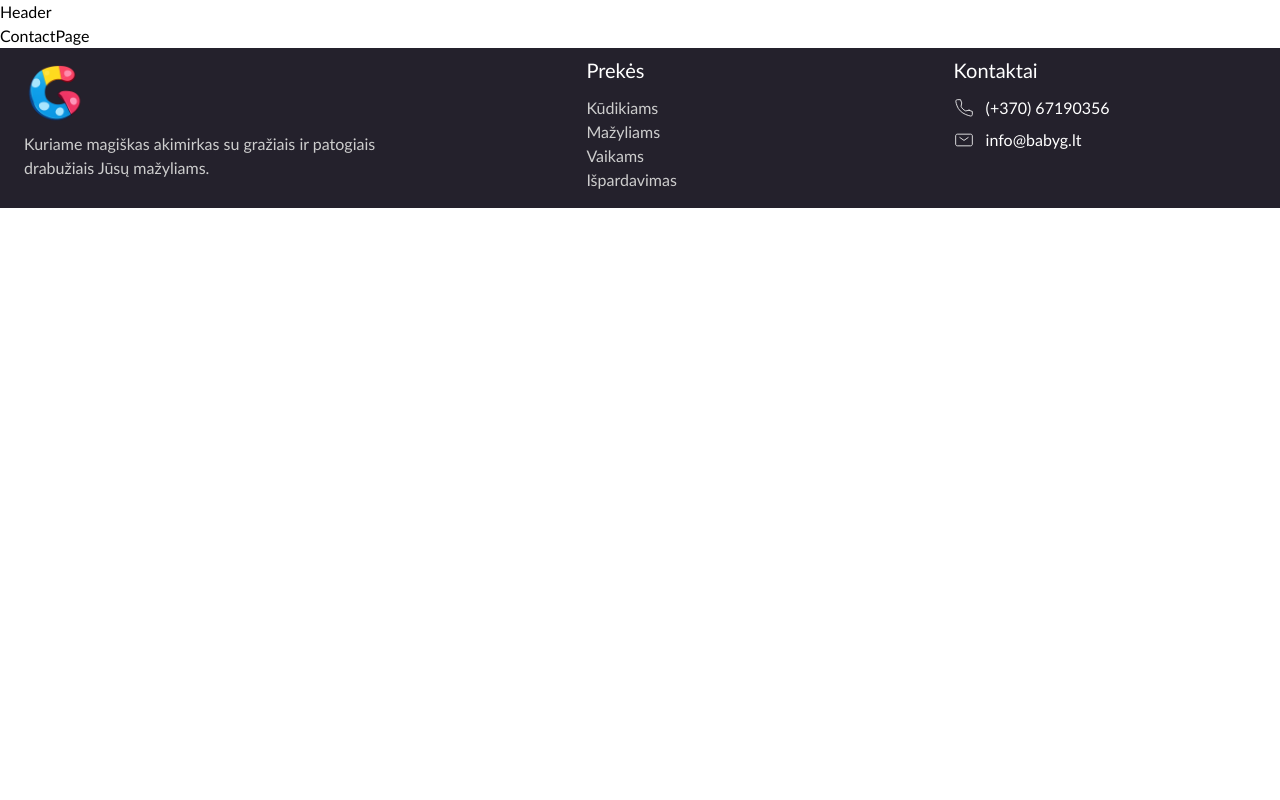
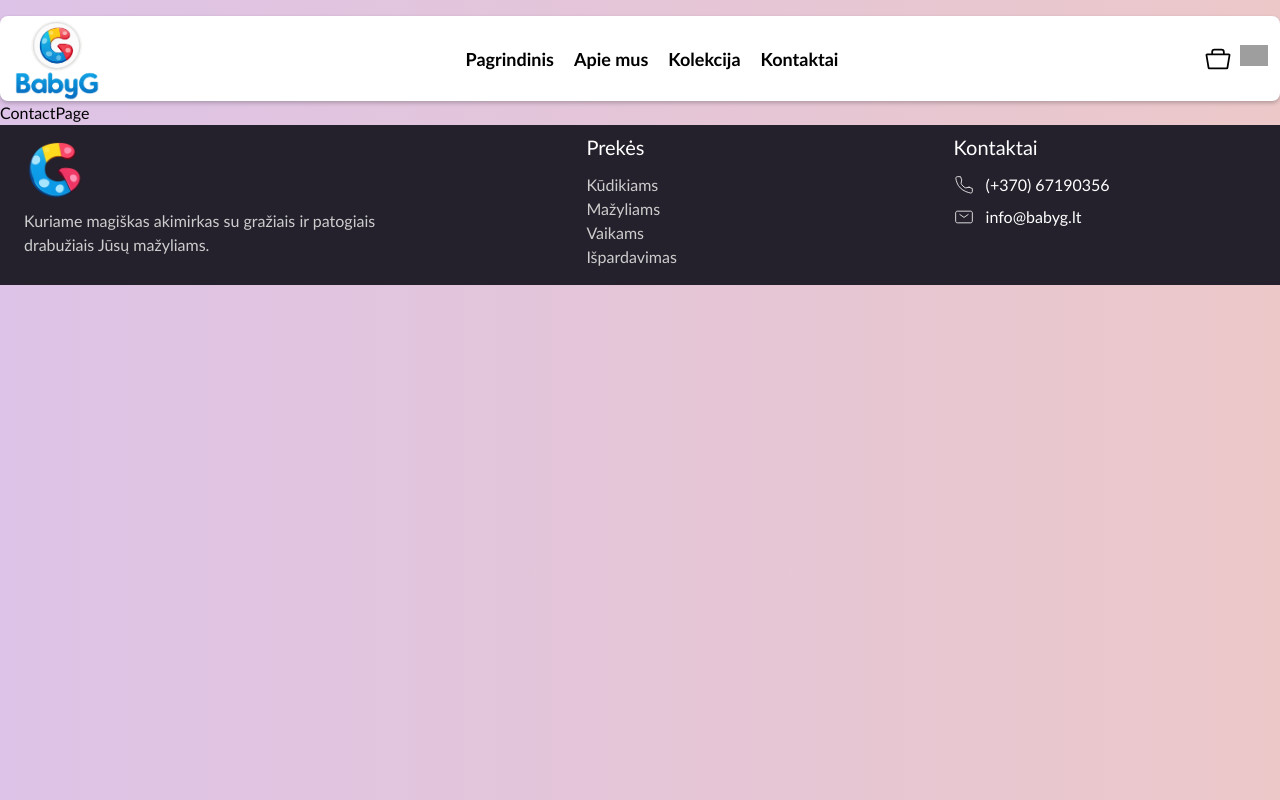
Before and after one commit to SplaTT141/babyG, a React (Vite) app in the folder client/: page /kontaktai in a window 1280 px wide. Built offline with nearby package versions, Linux system fonts and the light colour scheme; grey boxes are pictures that could not be loaded.

Commit message:
header WIP

```diff
--- a/client/src/components/Footer.jsx
+++ b/client/src/components/Footer.jsx
@@ -16,17 +16,17 @@ export function Footer() {
                         <div>
                             <h4 className="text-xl mb-3">Prekės</h4>
                             <ul className="text-[#CDCDCD]">
-                                <li><Link to="#">Kūdikiams</Link></li>
-                                <li><Link to="#">Mažyliams</Link></li>
-                                <li><Link to="#">Vaikams</Link></li>
-                                <li><Link to="#">Išpardavimas</Link></li>
+                                <li className="hover-scale"><Link to="#">Kūdikiams</Link></li>
+                                <li className="hover-scale"><Link to="#">Mažyliams</Link></li>
+                                <li className="hover-scale"><Link to="#">Vaikams</Link></li>
+                                <li className="hover-scale"><Link to="#">Išpardavimas</Link></li>
                             </ul>
                         </div>
                         <div>
                             <h4 className="text-xl mb-3">Kontaktai</h4>
                             <ul>
-                                <li><a className="flex gap-3 mb-2" href="tel:+37067190356"><img className="w-5" src={phone} alt="phone" />(+370) 67190356</a></li>
-                                <li><a className="flex gap-3" href="mailto:info@babyg.lt"><img className="w-5" src={mail} alt="mail" />info@babyg.lt</a></li>
+                                <li className="hover-scale"><a className="flex gap-3 mb-2" href="tel:+37067190356"><img className="w-5" src={phone} alt="phone" />(+370) 67190356</a></li>
+                                <li className="hover-scale"><a className="flex gap-3" href="mailto:info@babyg.lt"><img className="w-5" src={mail} alt="mail" />info@babyg.lt</a></li>
                             </ul>
                         </div>
                     </div>
--- a/client/src/components/Header.jsx
+++ b/client/src/components/Header.jsx
@@ -1,5 +1,32 @@
+import logo from "../assets/img/logo.png";
+import bag from "../assets/img/bag.svg";
+import heart from "../assets/img/heart.svg";
+import hamburger from "../assets/img/hamburger.svg";
+import { Link } from "react-router-dom";
+
 export function Header() {
     return(
-        <h1>Header</h1>
+        <header className="container mx-auto bg-white mt-4 rounded-lg shadow-[0px_2px_4px_0px_rgba(0,0,0,0.24)]">
+            <div className="flex justify-between items-center px-3">
+                <img className="sm:hidden w-8 cursor-pointer" src={hamburger} alt="hamburger" />
+                <Link to={'/'}>
+                    <img className="w-22" src={logo} alt="logo" />
+                </Link>
+                <div className="hidden sm:inline font-bold text-lg">
+                    <ul className="flex gap-5">
+                        <li><Link to="#">Pagrindinis</Link></li>
+                        <li><Link to="#">Apie mus</Link></li>
+                        <li><Link to="#">Kolekcija</Link></li>
+                        <li><Link to="#">Kontaktai</Link></li>
+                    </ul>
+                </div>
+                <div>
+                    <ul className="flex gap-2">
+                        <li ><Link to="#"><img className="w-7 hover-scale" src={bag} alt="bag" /></Link></li>
+                        <li><Link to="#"><img className="w-7 hover-scale" src={heart} alt="heart" /></Link></li>
+                    </ul>
+                </div>
+            </div>
+        </header>
     )
 }
--- a/client/src/index.css
+++ b/client/src/index.css
@@ -1,6 +1,7 @@
 @import "tailwindcss";
 
 body {
+  background: linear-gradient(to right, #ddc3e7, #ecc8c9);
   font-family: Calibri, sans-serif, "Segoe UI", "Gill Sans";
 }
 
@@ -10,3 +11,9 @@ body {
   --color-orange: #f1a48c;
   --color-yellow: #fbd664;
 }
+
+@layer utilities {
+  .hover-scale {
+    @apply transition-all duration-200 hover:scale-125;
+  }
+}
```
Also changed, not shown: client/src/assets/img/hamburger.svg (renamed from client/src/assets/img/mobile-menu.svg), client/src/assets/img/logo.png.
